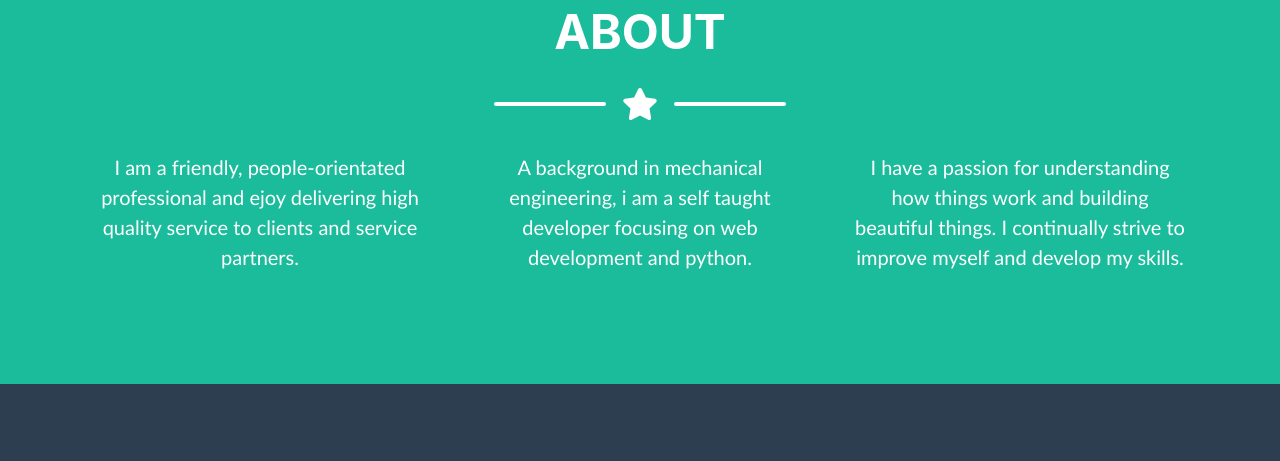
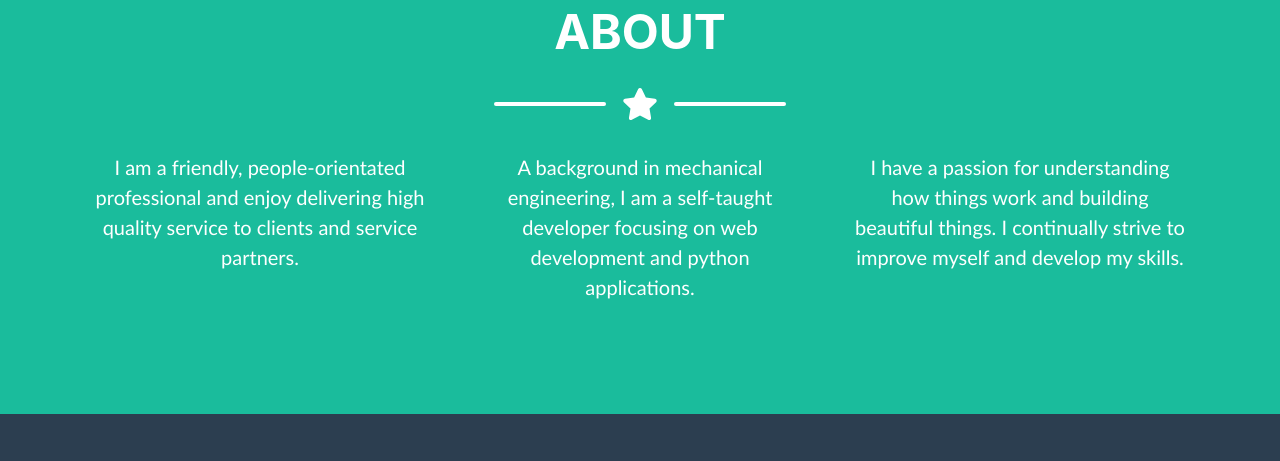
Before and after one commit to sbb12/sbb12.github.io, a plain HTML site: page index.html in a window 1280 px wide. Shown: the part 1764-2225 px from the top of the page. Drawn offline with nearby package versions, Linux system fonts and the light colour scheme; a web font is replaced by a local one.

Commit message:
Update index.html

```diff
--- a/index.html
+++ b/index.html
@@ -393,10 +393,10 @@
                 <!-- About Section Content-->
                 <div class="row">
                     <div class="col-lg-4 ml-auto">
-                        <p class="pre-wrap lead text-center">I am a friendly, people-orientated professional and ejoy delivering high quality service to clients and service partners.</p>
+                        <p class="pre-wrap lead text-center">I am a friendly, people-orientated professional and enjoy delivering high quality service to clients and service partners.</p>
                     </div>
                     <div class="col-lg-4 mr-auto">
-                        <p class="pre-wrap lead text-center">A background in mechanical engineering, i am a self taught developer focusing on web development and python.</p>
+                        <p class="pre-wrap lead text-center">A background in mechanical engineering, I am a self-taught developer focusing on web development and python applications.</p>
                     </div>
                     <div class="col-lg-4 mr-auto">
                         <p class="pre-wrap lead text-center">I have a passion for understanding how things work and building beautiful things. I continually strive to improve myself and develop my skills.</p>
```
